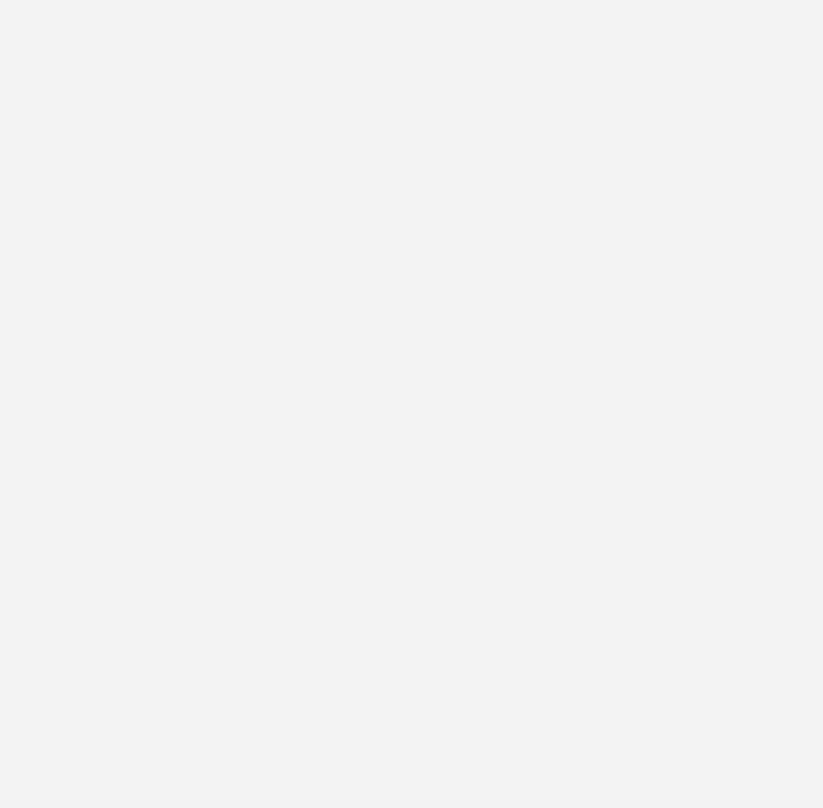
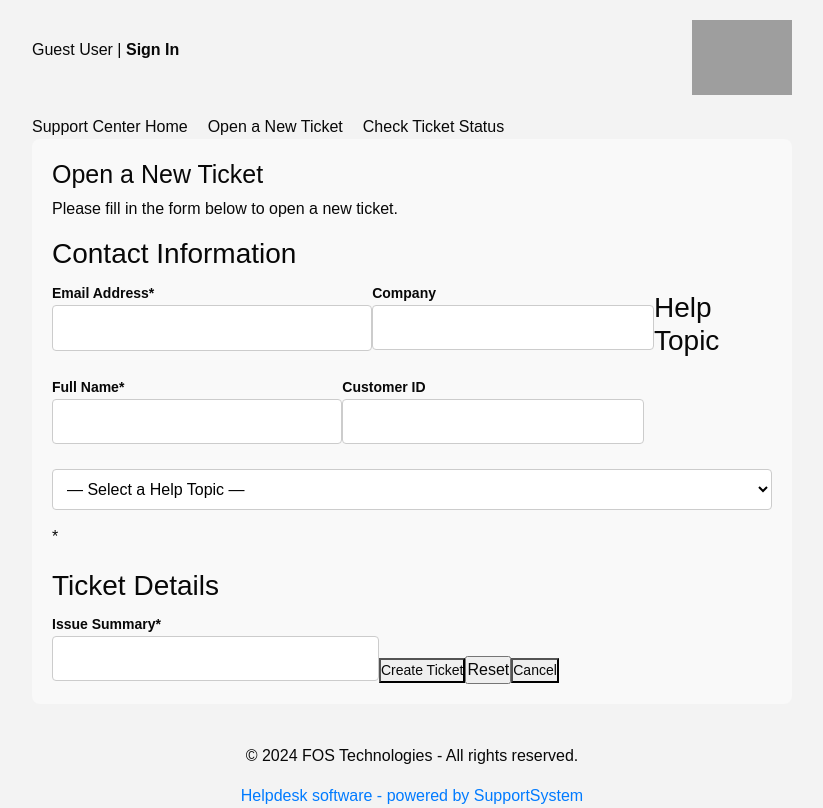
Before and after one commit to Youssef-BS/VisualAudio, a React (Create React App) app: page /Support in a window 1280 px wide. Before the commit this address had no page. Shown: the whole page, without its empty margins (228-1051 px from the left). Built offline with nearby package versions, Linux system fonts and the light colour scheme; grey boxes are pictures that could not be loaded.

Commit message:
add new pages

```diff
--- a/src/App.js
+++ b/src/App.js
@@ -17,6 +17,8 @@ import CreateAccountForm from './pages/CreateAcount';
 import ImageMapperContainer from './pages/ProjectSelector';
 import ProductDetail from './pages/ProductDetails';
 import ContactUs from './pages/ContactUs';
+import Support from './pages/Support';
+import AllNewsRoom from './pages/AllNews';
 
 
 
@@ -65,6 +67,14 @@ import ContactUs from './pages/ContactUs';
                     path="/CntactsUs"
                     element={<Layout><ContactUs /></Layout>}
                 />
+                <Route
+                    path="/Support"
+                    element={<Support />}
+                />
+                <Route
+                    path="/AllNews"
+                    element={<Layout><AllNewsRoom /></Layout>}
+                />
             </Routes>
         </Router>
     );
--- a/src/components/footer/Footer.jsx
+++ b/src/components/footer/Footer.jsx
@@ -1,4 +1,5 @@
 import React from 'react';
+import {Link} from "react-router-dom";
 
 const Footer = () => {
   return (
@@ -70,7 +71,7 @@ const Footer = () => {
                 <b>We are all ears</b><br />
                 We would like to hear from you
               </p>
-              <a href="contact_us.php" className="btn btn-outline btn-outline--orange btn-big-fn18 w-100">Get In Touch</a>
+              <Link to="/CntactsUs" className="btn btn-outline btn-outline--orange btn-big-fn18 w-100">Get In Touch</Link>
             </div>
           </div>
         </div>
--- a/src/components/videos/Videos.jsx
+++ b/src/components/videos/Videos.jsx
@@ -27,7 +27,7 @@ const Videos = () => {
   const sliderRef = useRef(null); // Ref for the Slider component
 
   const settings = {
-    dots: true,
+    // dots: true,
     infinite: true,
     speed: 500,
     slidesToShow: 1,
--- /dev/null
+++ b/src/pages/AllNews.jsx
@@ -0,0 +1,43 @@
+import React from 'react';
+import { Link } from 'react-router-dom';
+
+const AllNewsRoom = () => {
+  return (
+    <div id="maincontent" className="maincontent">
+      <div className="container-fluid mb-5">
+        <div className="row">
+          <div className="col">
+            <div className="pb-5">
+              <div className="headingtitle text-center pt-2 pb-3 pb-lg-5">Newsroom</div>
+              <div className="row">
+                <div className="col inner-pages-text">
+                  <div className="row news-page">
+                    {/* News items */}
+                    <div className="col-lg-6">
+                      <div className="home-boxes__box home-boxes__box--white">
+                        <a href="https://www.fos-lighting.eu/iem-pro-p-2795.html" className="wrap-link row flex-column flex-xl-row">
+                          <div className="home-boxes__box-left col-12 col-lg">
+                            <img src="https://www.fos-lighting.eu/uploads/thumbnails/news_0_image_31.jpg.thumb_190x126.jpg" className="img-fluid" alt="" />
+                          </div>
+                          <div className="home-boxes__box-right col">
+                            <h2>IEM-PRO stereo wireless monitoring</h2>
+                            <p className="home-boxes__date"><i className="las la-calendar mr-2"></i>06/04/2024 </p>
+                            <p>Professional stereo wireless monitoring system with built-in DSP, latest UHF transmission technology to ensure high fidelity clear sound, UHF 660-690 MHz, True diversity system to avoid drop-out in long-distance transmission, range up to 100m, adjust left/right balanced level on the bodypack receiver, Aluminum alloy bodypack has a 1000mAh built-in lithium battery, battery life is 6 hours.</p>
+                            <Link to="/ProductDetail" className="btn btn-primary btn-big">View details</Link>
+                          </div>
+                        </a>
+                      </div>
+                    </div>
+                    {/* Add more news items */}
+                  </div>
+                </div>
+              </div>
+            </div>
+          </div>
+        </div>
+      </div>
+    </div>
+  );
+};
+
+export default AllNewsRoom;
--- a/src/pages/Home.jsx
+++ b/src/pages/Home.jsx
@@ -5,6 +5,7 @@ import Videos from '../components/videos/Videos'
 import New from '../components/new/New'
 import Projects from './Projects'
 import CreateAccount from './CreateAcount'
+import NewsRoom from '../components/newsroom/NewsRoom'
 
 
 const Home = () => {
@@ -12,6 +13,7 @@ const Home = () => {
     <>
     <Boxes />
     <Videos />
+    <NewsRoom />
     <ProductBox />
     <New />
     </>
--- /dev/null
+++ b/src/pages/Support.css
@@ -0,0 +1,98 @@
+/* Support.css */
+
+/* Reset default browser styles */
+* {
+    margin: 0;
+    padding: 0;
+    box-sizing: border-box;
+  }
+
+  /* Global styles */
+  body {
+    font-family: Arial, sans-serif;
+  }
+
+  .container {
+    max-width: 800px;
+    margin: 0 auto;
+    padding: 20px;
+  }
+
+  header {
+    display: flex;
+    justify-content: space-between;
+    align-items: center;
+    margin-bottom: 20px;
+  }
+
+  .logo img {
+    max-width: 100px;
+  }
+
+  .nav ul {
+    list-style-type: none;
+  }
+
+  .nav ul li {
+    display: inline;
+    margin-right: 20px;
+  }
+
+  .content {
+    padding: 20px;
+    background-color: #f9f9f9;
+    border-radius: 8px;
+  }
+
+  .form-section {
+    margin-bottom: 20px;
+  }
+
+  .form-section h3 {
+    margin-bottom: 10px;
+  }
+
+  .form-section label {
+    display: block;
+    margin-bottom: 10px;
+  }
+
+  .form-section input[type="text"],
+  .form-section input[type="email"],
+  .form-section select {
+    width: 100%;
+    padding: 10px;
+    border: 1px solid #ccc;
+    border-radius: 4px;
+  }
+
+  .form-section input[type="submit"],
+  .form-section input[type="reset"],
+  .form-section input[type="button"] {
+    padding: 10px 20px;
+    border: none;
+    border-radius: 4px;
+    cursor: pointer;
+    background-color: #007bff;
+    color: #fff;
+  }
+
+  .form-section input[type="submit"]:hover,
+  .form-section input[type="reset"]:hover,
+  .form-section input[type="button"]:hover {
+    background-color: #0056b3;
+  }
+
+  footer {
+    margin-top: 20px;
+    text-align: center;
+  }
+
+  footer a {
+    color: #007bff;
+    text-decoration: none;
+  }
+
+  footer a:hover {
+    text-decoration: underline;
+  }
--- /dev/null
+++ b/src/pages/Support.jsx
@@ -0,0 +1,82 @@
+import React from "react";
+import "./Support.css";
+
+const Support = () => {
+  return (
+    <>
+      <div className="container">
+        <header>
+          <div className="pull-right flush-right">
+            <p>
+              Guest User | <a href="/login.php">Sign In</a>
+            </p>
+          </div>
+          <a className="logo" href="/index.php" title="Support Center">
+            <img src="/logo.php" alt="FOS Technologies" />
+          </a>
+        </header>
+        <nav className="nav flush-left">
+          <ul>
+            <li><a href="/index.php">Support Center Home</a></li>
+            <li><a className="active" href="/open.php">Open a New Ticket</a></li>
+            <li><a href="/view.php">Check Ticket Status</a></li>
+          </ul>
+        </nav>
+        <div className="content">
+          <h1>Open a New Ticket</h1>
+          <p>Please fill in the form below to open a new ticket.</p>
+          <form className="ticket-form" method="post" action="open.php" encType="multipart/form-data">
+            <input type="hidden" name="__CSRFToken__" value="577abff6fd216564c92762ea5f17ba4d89b4fd22" />
+            <input type="hidden" name="a" value="open" />
+            <div className="form-section">
+              <h3>Contact Information</h3>
+              <label htmlFor="email">
+                <span className="required">Email Address<span className="error">*</span></span>
+                <input type="email" id="email" name="email" placeholder="" required />
+              </label>
+              <label htmlFor="company">
+                <span>Company</span>
+                <input type="text" id="company" name="company" placeholder="" />
+              </label>
+              <label htmlFor="fullName">
+                <span className="required">Full Name<span className="error">*</span></span>
+                <input type="text" id="fullName" name="fullName" placeholder="" required />
+              </label>
+              <label htmlFor="customerId">
+                <span>Customer ID</span>
+                <input type="text" id="customerId" name="customerId" placeholder="" />
+              </label>
+            </div>
+            <div className="form-section">
+              <h3>Help Topic</h3>
+              <select id="topicId" name="topicId" required>
+                <option value="">— Select a Help Topic —</option>
+                <option value="18">Support</option>
+              </select>
+              <span className="error">*</span>
+            </div>
+            <div className="form-section">
+              <h3>Ticket Details</h3>
+              <label htmlFor="issueSummary">
+                <span className="required">Issue Summary<span className="error">*</span></span>
+                <input type="text" id="issueSummary" name="issueSummary" placeholder="" required />
+              </label>
+              <div className="rich-text-editor" contentEditable="true" placeholder="Details on the reason(s) for opening the ticket."></div>
+            </div>
+            <div className="form-buttons">
+              <input type="submit" value="Create Ticket" />
+              <input type="reset" name="reset" value="Reset" />
+              <input type="button" name="cancel" value="Cancel" />
+            </div>
+          </form>
+        </div>
+      </div>
+      <footer>
+        <p>&copy; 2024 FOS Technologies - All rights reserved.</p>
+        <a href="http://supportsystem.com" target="_blank" rel="noopener noreferrer">Helpdesk software - powered by SupportSystem</a>
+      </footer>
+    </>
+  );
+}
+
+export default Support;
--- a/src/pages/projectSelector.css
+++ b/src/pages/projectSelector.css
@@ -1,11 +1,12 @@
 /* ProductSlider.css */
 .product-box {
-    width: 250px; /* Adjust the width as needed */
-    margin: 0 20px; /* Adjust the margin as needed */
+    width: 170px; /* Adjust the width as needed */
+    margin: 0 100px; /* Adjust the margin as needed */
+    min-height: 300px;
   }
 
   .product-box img {
-    width: 100%;
+    width: 90%;
     height: auto;
   }
 
```
Also changed, not shown: src/components/Explore/Explore.js (+4 -4 lines), src/components/boxes/Boxes.jsx (+5 -4 lines), src/App.css.
